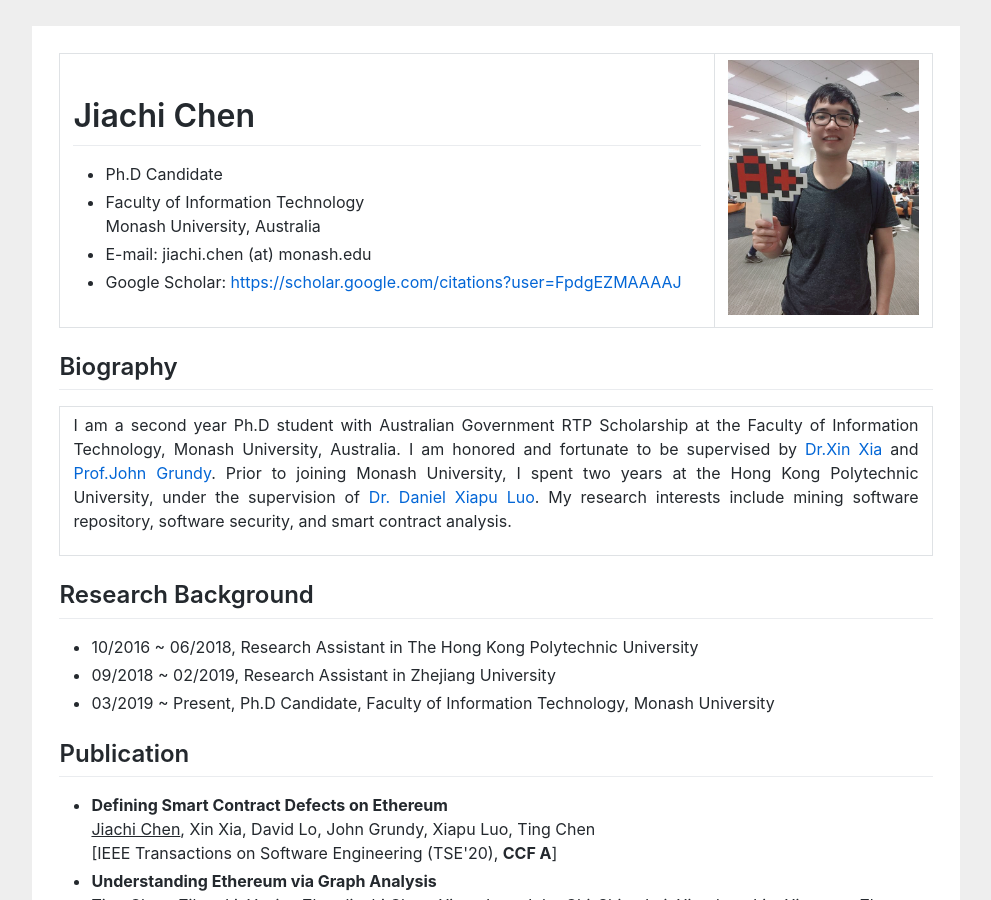
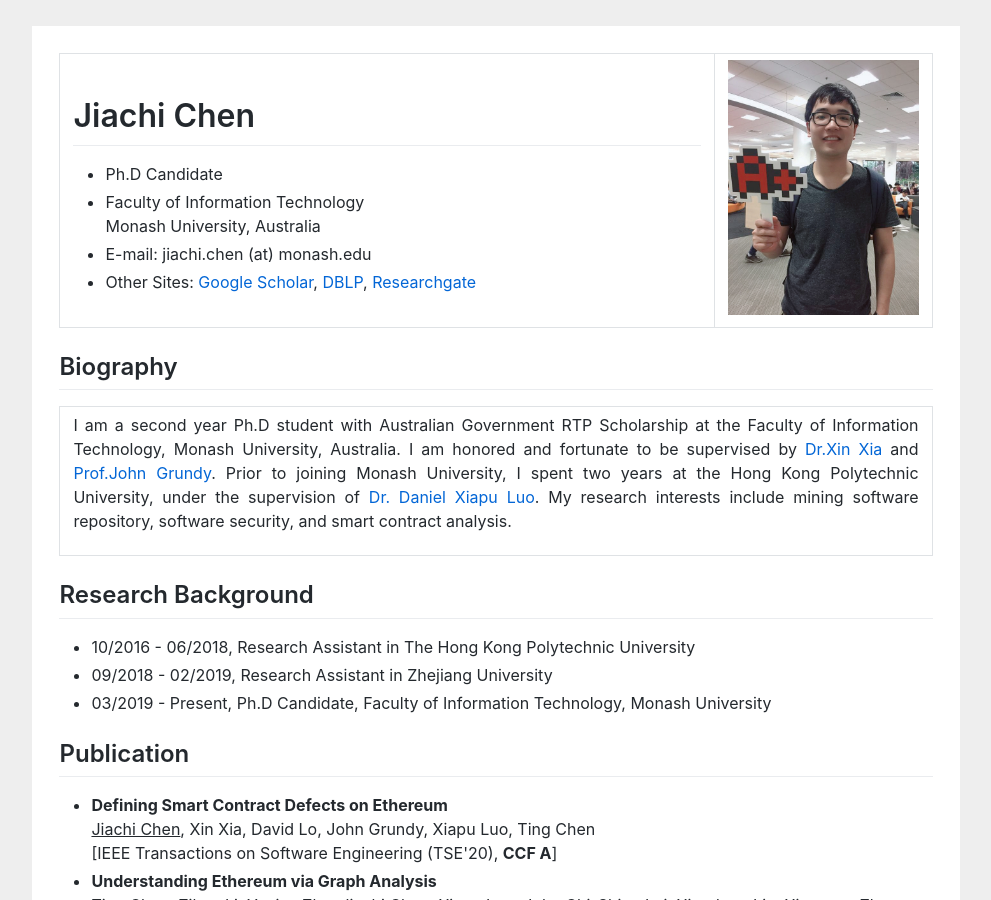
Before and after one commit to huangyuan-hy/huangyuan-hy.github.io, a Jekyll site: the page index.html, which Jekyll copies as it is, in a window 1280 px wide and 900 px high. Shown: the whole window, without its empty margins (144-1135 px from the left). Built offline with Jekyll 4.4.1, drawn with Linux system fonts in a browser that asks for light colours.

Commit message:
Update index.html

```diff
--- a/index.html
+++ b/index.html
@@ -53,7 +53,7 @@ gtag('config', 'UA-158965281-1');
 					</p-->
 
 					<li>E-mail: jiachi.chen (at) monash.edu</li>
-					<li>Google Scholar: <a href="https://scholar.google.com/citations?user=FpdgEZMAAAAJ&hl=en">https://scholar.google.com/citations?user=FpdgEZMAAAAJ</a>
+					<li>Other Sites: <a href="https://scholar.google.com/citations?user=FpdgEZMAAAAJ&hl=en">Google Scholar</a>, <a href="https://dblp.uni-trier.de/pid/181/3422.html">DBLP</a>, <a href="https://www.researchgate.net/profile/Jiachi_Chen2">Researchgate</a>
 					</ul>
 				</td>
 
@@ -73,9 +73,9 @@ gtag('config', 'UA-158965281-1');
 
 				<h2>Research Background</h2>
 					<ul>
-						<li>10/2016 ~ 06/2018,  Research Assistant in The Hong Kong Polytechnic University</li>
-						<li>09/2018 ~ 02/2019,  Research Assistant in Zhejiang University</li>
-						<li>03/2019 ~ Present,  Ph.D Candidate, Faculty of Information Technology, Monash University</li>
+						<li>10/2016 - 06/2018,  Research Assistant in The Hong Kong Polytechnic University</li>
+						<li>09/2018 - 02/2019,  Research Assistant in Zhejiang University</li>
+						<li>03/2019 - Present,  Ph.D Candidate, Faculty of Information Technology, Monash University</li>
 					</ul>
 
 
```
